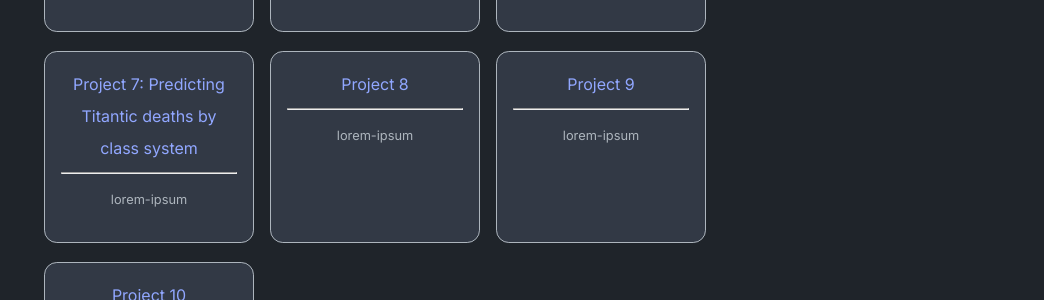
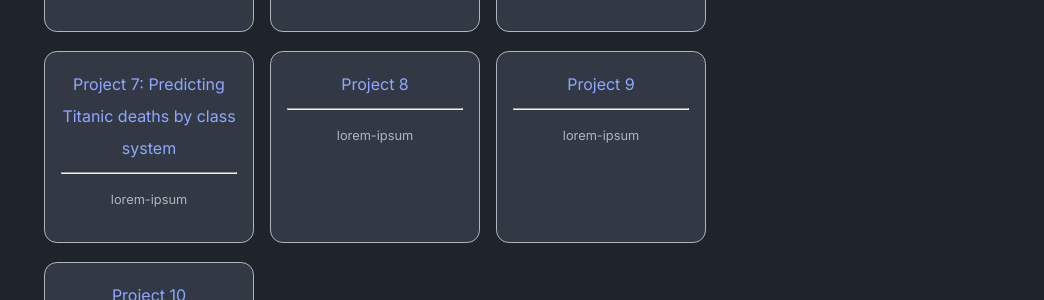
Before and after one commit to Josef9154/JRochelle_Portfolio, a Jekyll site: the page built from index.md, in a window 1280 px wide. Shown: the part 981-1281 px from the top of the page, without its empty margins (236-1280 px from the left). Built offline with Jekyll 4.4.1, drawn with Linux system fonts in a browser that asks for light colours.

Commit message:
home.yml: updated title in project_entries

```diff
--- a/_data/home.yml
+++ b/_data/home.yml
@@ -32,7 +32,7 @@ project_entries:
     desc: >-
       The purpose of this study is to predict baseball attendance as it relates
       to promotional merchandise offered.
-  - title: 'Project 7: Predicting Titantic deaths by class system'
+  - title: 'Project 7: Predicting Titanic deaths by class system'
     url: lorem-ipsum
     desc: lorem-ipsum
   - title: Project 8
```
